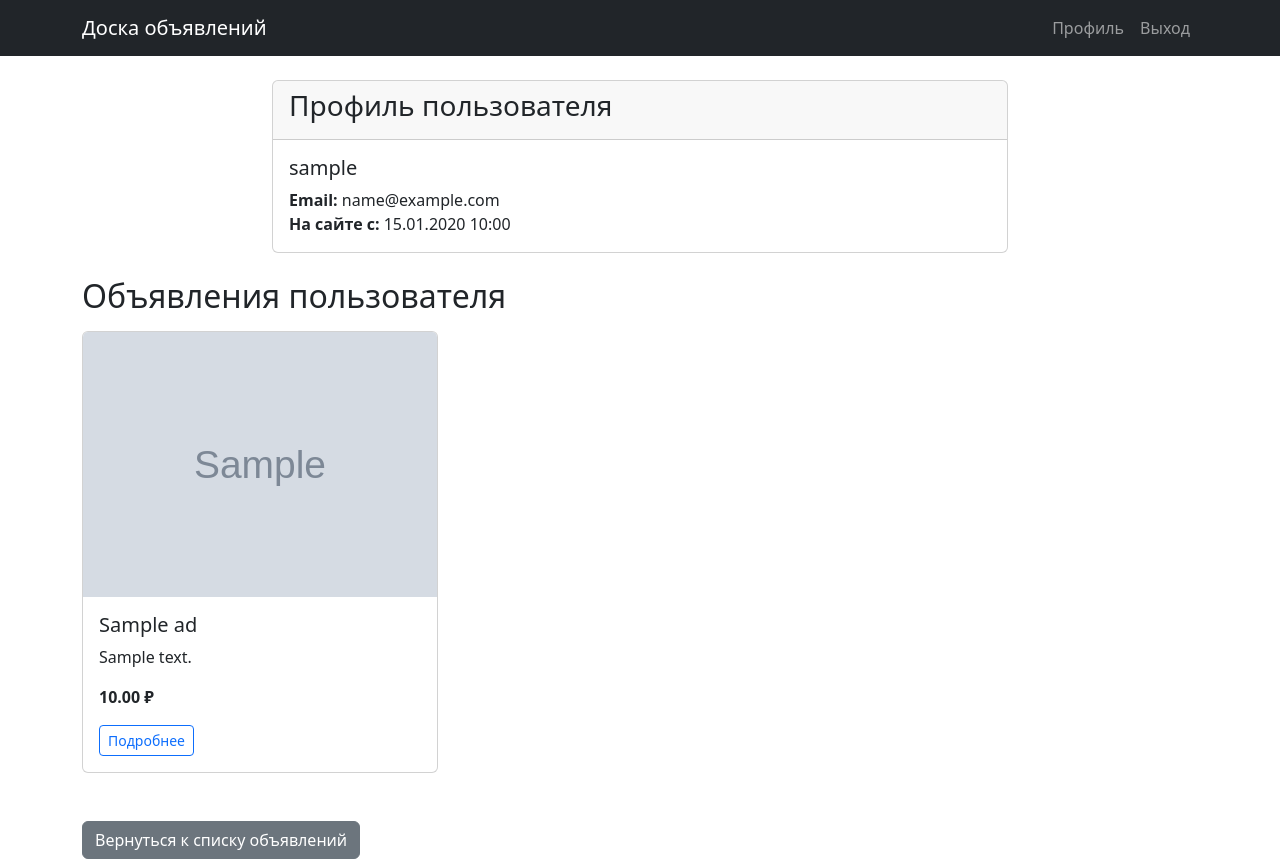
After one commit to vladimirperov85/ads-site, a Django app: page /ads/profile/1/ in a window 1280 px wide. The commit adds this page. Run offline with Django 5.2, Linux system fonts and the light colour scheme; tables that the repository leaves empty hold one stand-in row (values such as "Sample post"); grey boxes marked "Sample" are stand-in pictures.

Commit message:
Функция: добавлена возможность просмотра профиля пользователя и необязательная регистрация по электронной почте

```diff
--- a/ads/forms.py
+++ b/ads/forms.py
@@ -6,7 +6,7 @@ from .models import Ad
 
 class RegisterForm(UserCreationForm):
     """Форма регистрации пользователя"""
-    email = forms.EmailField(required=True, label='Email')
+    email = forms.EmailField(required=False, label='Email')
 
     class Meta:
         model = User
--- a/ads/urls.py
+++ b/ads/urls.py
@@ -13,4 +13,5 @@ urlpatterns = [
     path('ad/create/', views.ad_create, name='ad_create'), # доступна тольки для зареєстрованих пользователей
     path('ad/<int:pk>/update/', views.ad_update, name='ad_update'),
     path('ad/<int:pk>/delete/', views.ad_delete, name='ad_delete'),
+    path('profile/<int:pk>/', views.profile_view, name='profile'),
 ]
--- a/ads/views.py
+++ b/ads/views.py
@@ -5,6 +5,9 @@ from django.views.generic import TemplateView
 from .forms import RegisterForm, LoginForm, AdForm, AdFilterForm
 from .models import Ad
 from django.db.models import Q
+from django.contrib.auth.models import User
+from django.db.models import Q
+import re
 
 def home_view(request):
     """Главная страница"""
@@ -43,9 +46,6 @@ def logout_view(request):
     return redirect('ads:login')
 
 
-# ... (все импорты остаются)
-from django.db.models import Q
-import re  # ← добавьте эту строку в начало
 
 def ad_list(request):
     """Список всех объявлений с фильтрацией"""
@@ -120,3 +120,17 @@ def ad_delete(request, pk):
         ad.delete()
         return redirect('ads:ad_list')
     return render(request, 'ads/ad_delete.html', {'ad': ad})
+
+
+def profile_view(request, pk):
+    """Просмотр профиля пользователя и его объявлений"""
+    # Находим пользователя или возвращаем 404, если его нет
+    user = get_object_or_404(User, pk=pk)
+
+    # Получаем все объявления этого автора
+    ads = Ad.objects.filter(author=user)
+
+    return render(request, 'ads/profile.html', {
+        'user': user,
+        'ads': ads
+    })
--- a/templates/ads/ad_list.html
+++ b/templates/ads/ad_list.html
@@ -47,7 +47,9 @@
                         <h5 class="card-title">{{ ad.title }}</h5>
                         <p class="card-text">{{ ad.description|truncatewords:15 }}</p>
                         <p class="card-text fw-bold">Цена: {{ ad.price }} ₽</p>
-                        <p class="card-text text-muted">Автор: {{ ad.author.username }}</p>
+                        <p class="card-text text-muted">
+                            Автор: <a href="{% url 'ads:profile' pk=ad.author.pk %}">{{ ad.author.username }}</a>
+                        </p>
                         <p class="card-text text-muted small">Дата: {{ ad.created_at|date:"d.m.Y H:i" }}</p>
                         <a href="{% url 'ads:ad_detail' pk=ad.pk %}" class="btn btn-outline-primary">Подробнее</a>
 
--- /dev/null
+++ b/templates/ads/profile.html
@@ -0,0 +1,56 @@
+{% extends 'base.html' %}
+
+{% block title %}Профиль {{ user.username }}{% endblock %}
+
+{% block content %}
+<div class="row mb-4">
+    <div class="col-md-8 offset-md-2">
+        <div class="card">
+            <div class="card-header">
+                <h3>Профиль пользователя</h3>
+            </div>
+            <div class="card-body">
+                <h5 class="card-title">{{ user.username }}</h5>
+                <p class="card-text">
+                    <strong>Email:</strong> {{ user.email|default:"Не указан" }}<br>
+                    <strong>На сайте с:</strong> {{ user.date_joined|date:"d.m.Y H:i" }}
+                </p>
+            </div>
+        </div>
+    </div>
+</div>
+
+<h2 class="mb-3">Объявления пользователя</h2>
+
+{% if ads %}
+    <div class="row">
+        {% for ad in ads %}
+            <div class="col-md-4 mb-4">
+                <div class="card h-100">
+                    {% if ad.image %}
+                        <img src="{{ ad.image.url }}" class="card-img-top" alt="{{ ad.title }}">
+                    {% else %}
+                        <div class="card-img-top bg-secondary d-flex align-items-center justify-content-center" style="height: 200px;">
+                            <span class="text-white">Нет изображения</span>
+                        </div>
+                    {% endif %}
+                    <div class="card-body">
+                        <h5 class="card-title">{{ ad.title }}</h5>
+                        <p class="card-text">{{ ad.description|truncatewords:10 }}</p>
+                        <p class="card-text fw-bold">{{ ad.price }} ₽</p>
+                        <a href="{% url 'ads:ad_detail' pk=ad.pk %}" class="btn btn-outline-primary btn-sm">Подробнее</a>
+                    </div>
+                </div>
+            </div>
+        {% endfor %}
+    </div>
+{% else %}
+    <div class="alert alert-warning">
+        У этого пользователя пока нет объявлений.
+    </div>
+{% endif %}
+
+<div class="mt-4">
+    <a href="{% url 'ads:ad_list' %}" class="btn btn-secondary">Вернуться к списку объявлений</a>
+</div>
+{% endblock %}
```
Also changed, not shown: core/settings.py (+1 -14 lines).
